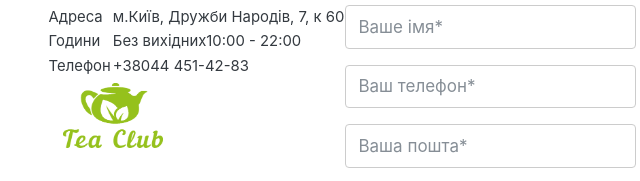
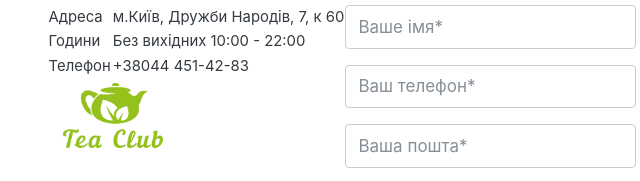
Before and after one commit to Tania78/tea-club, a plain HTML site: page index.html in a window 1280 px wide. Shown: the part 3202-3383 px from the top of the page, 298-938 px from the left. Drawn offline with nearby package versions, Linux system fonts and the light colour scheme.

Commit message:
Newtheme

```diff
--- a/index.html
+++ b/index.html
@@ -165,11 +165,11 @@
                             </tr>
                             <tr>
                                 <td>Години</td>
-                                <td>Без вихідних10:00 - 22:00</td>
+                                <td>Без вихідних 10:00 - 22:00</td>
                             </tr>
                             <tr>
                                 <td>Телефон</td>
-                                <td>+38044 451-42-83</td>
+                                <td> +38044 451-42-83</td>
                             </tr>
                         </table>
                         <div class="container">
```
